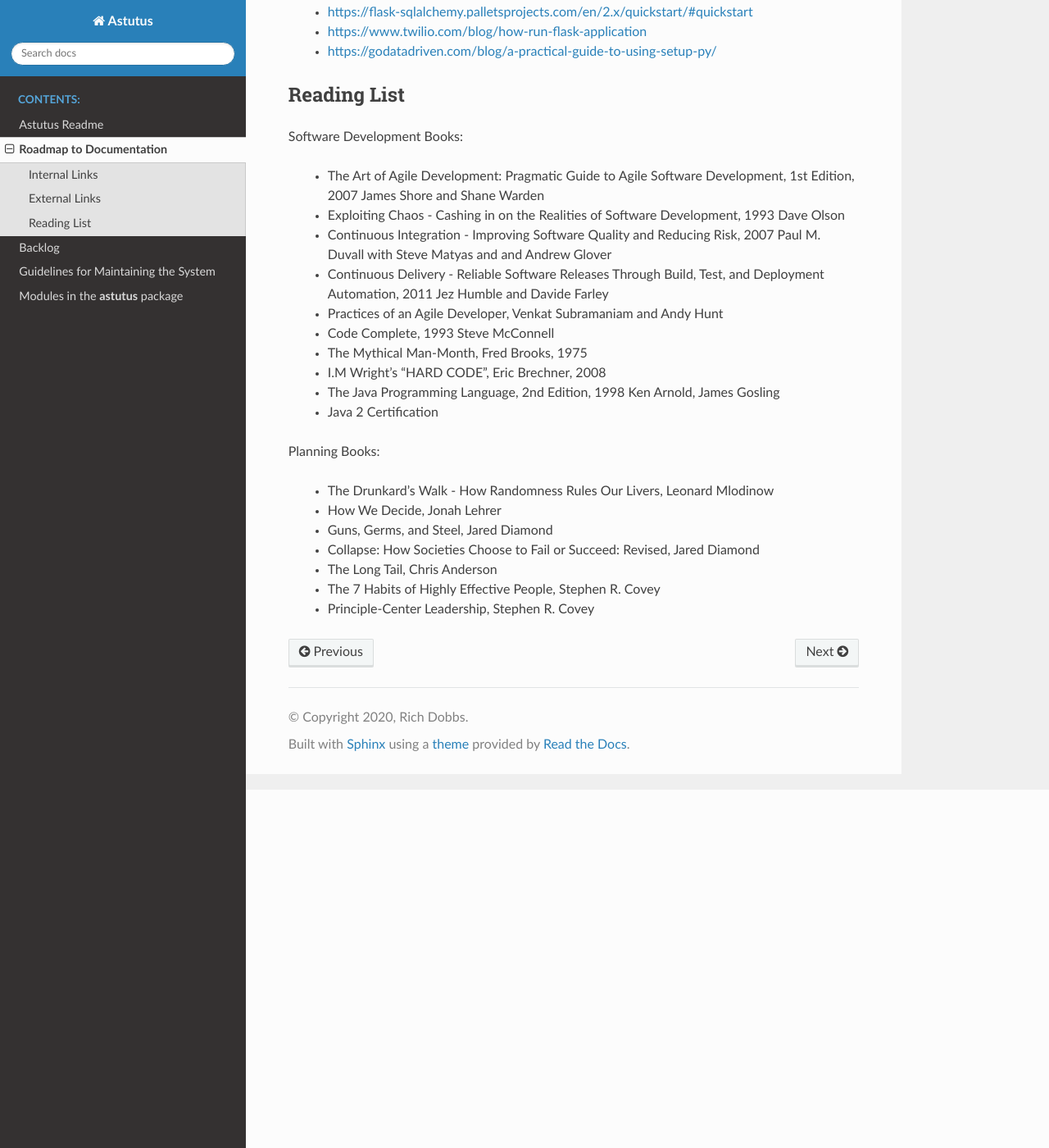
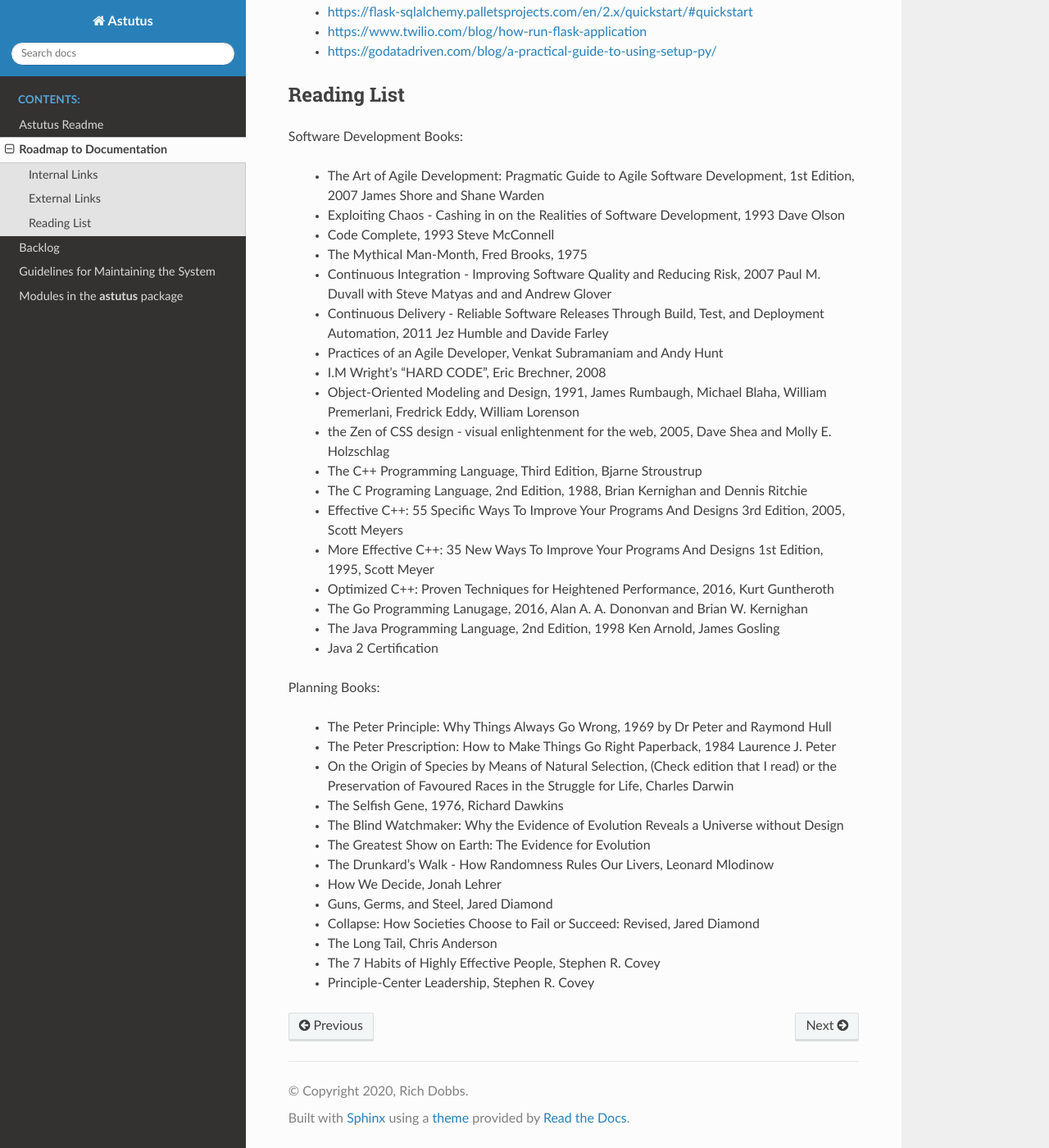
Before and after one commit to rich-dobbs-13440/astutus, a Sphinx documentation site: the page built from docs/roadmap_to_documentation.rst, in a window 1280 px wide and 1400 px high, scrolled down 437 px. Shown: the whole window at 82% size. Built offline with Sphinx 7.4.7 and the Read the Docs theme 2.0.0, drawn with Linux system fonts in a browser that asks for light colours.

Commit message:
More work on the reading list

```diff
--- a/docs/roadmap_to_documentation.rst
+++ b/docs/roadmap_to_documentation.rst
@@ -30,6 +30,11 @@ Software Development Books:
     - Exploiting Chaos - Cashing in on the Realities of Software Development, 1993
       Dave Olson
 
+    - Code Complete, 1993
+      Steve McConnell
+
+    - The Mythical Man-Month, Fred Brooks, 1975
+
     - Continuous Integration - Improving Software Quality and Reducing Risk, 2007
       Paul M. Duvall with Steve Matyas and and Andrew Glover
 
@@ -39,13 +44,27 @@ Software Development Books:
     - Practices of an Agile Developer,
       Venkat Subramaniam and Andy Hunt
 
-    - Code Complete, 1993
-      Steve McConnell
+    - I.M Wright's "HARD CODE", Eric Brechner, 2008
 
-    - The Mythical Man-Month, Fred Brooks, 1975
+    - Object-Oriented Modeling and Design, 1991,
+      James Rumbaugh, Michael Blaha, William Premerlani, Fredrick Eddy, William Lorenson
 
+    - the Zen of CSS design - visual enlightenment for the web, 2005,
+      Dave Shea and Molly E. Holzschlag
 
-    - I.M Wright's "HARD CODE", Eric Brechner, 2008
+    - The C++ Programming Language, Third Edition, Bjarne Stroustrup
+
+    - The C Programing Language, 2nd Edition, 1988, Brian Kernighan and Dennis Ritchie
+
+    - Effective C++: 55 Specific Ways To Improve Your Programs And Designs 3rd Edition, 2005,
+      Scott Meyers
+
+    - More Effective C++: 35 New Ways To Improve Your Programs And Designs 1st Edition, 1995,
+      Scott Meyer
+
+    - Optimized C++: Proven Techniques for Heightened Performance, 2016, Kurt Guntheroth
+
+    - The Go Programming Lanugage, 2016, Alan A. A. Dononvan and Brian W. Kernighan
 
     - The Java Programming Language, 2nd Edition, 1998
       Ken Arnold, James Gosling
@@ -54,6 +73,14 @@ Software Development Books:
 
 Planning Books:
 
+    - The Peter Principle: Why Things Always Go Wrong, 1969 by Dr Peter and Raymond Hull
+    - The Peter Prescription: How to Make Things Go Right Paperback, 1984
+      Laurence J. Peter
+    - On the Origin of Species by Means of Natural Selection, (Check edition that I read)
+      or the Preservation of Favoured Races in the Struggle for Life, Charles Darwin
+    - The Selfish Gene, 1976, Richard Dawkins
+    - The Blind Watchmaker: Why the Evidence of Evolution Reveals a Universe without Design
+    - The Greatest Show on Earth: The Evidence for Evolution
     - The Drunkard's Walk - How Randomness Rules Our Livers, Leonard Mlodinow
     - How We Decide, Jonah Lehrer
     - Guns, Germs, and Steel, Jared Diamond
```
